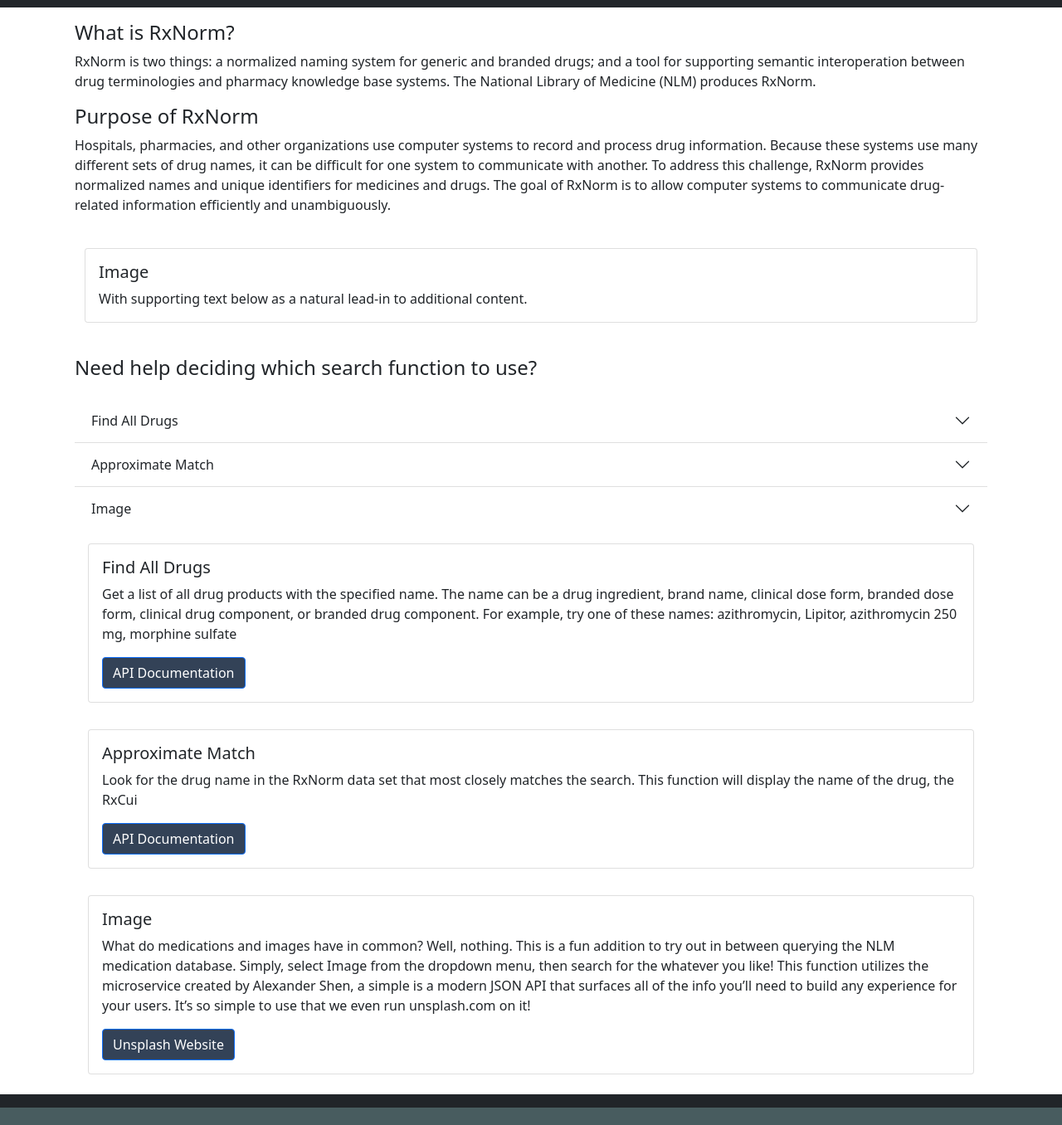
After one commit to chrismannina/med-magic, a Flask app: page /help in a window 1280 px wide. The commit adds this page. Shown: the part 317-1673 px from the top of the page at 83% size. Run offline with Flask 2, Linux system fonts and the light colour scheme.

Commit message:
updated webpages
changed css, added logos, updated web pages

```diff
--- a/app/templates/base.html
+++ b/app/templates/base.html
@@ -10,12 +10,19 @@
       integrity="sha384-1BmE4kWBq78iYhFldvKuhfTAU6auU8tT94WrHftjDbrCEXSU1oBoqyl2QvZ6jIW3"
       crossorigin="anonymous"
     />
+    <link rel="stylesheet" href="../static/style.css" />
     <title>{% block title %}{% endblock %}</title>
   </head>
   <body class="d-flex flex-column min-vh-100">
     <nav class="navbar navbar-expand-lg bg-dark navbar-dark">
-      <div class="container-fluid">
-        <a class="navbar-brand" href="#">MedMagic</a>
+      <div class="container">
+        <a class="navbar-brand" href="/">
+            <img
+            class="img-responsive"
+            src="../static/images/medmagic.png"
+            alt="cm"
+            />
+        </a>
         <button
           class="navbar-toggler"
           type="button"
@@ -28,38 +35,47 @@
           <span class="navbar-toggler-icon"></span>
         </button>
         <div class="collapse navbar-collapse" id="navbarNav">
-          <ul class="navbar-nav">
+          <ul class="navbar-nav ms-auto">
             <li class="nav-item">
-              <a class="nav-link active" aria-current="page" href="/">Home</a>
+              <a class="nav-link" href="/">Home</a>
             </li>
             <li class="nav-item">
               <a class="nav-link" href="/search">Search</a>
+            </li>
+            <li class="nav-item">
+              <a class="nav-link" href="/help">Help</a>
+            </li>
+            <li class="nav-item">
+              <a class="nav-link" href="/about">About</a>
             </li>
           </ul>
         </div>
       </div>
     </nav>
-<div class="container mt-auto">
-    {% block content %} {% endblock %}
-</div>
+    <div class="container mt-auto">{% block content %} {% endblock %}</div>
     <script
       src="https://cdn.jsdelivr.net/npm/bootstrap@5.1.3/dist/js/bootstrap.bundle.min.js"
       integrity="sha384-ka7Sk0Gln4gmtz2MlQnikT1wXgYsOg+OMhuP+IlRH9sENBO0LRn5q+8nbTov4+1p"
       crossorigin="anonymous"
     ></script>
 
-
-    <div class="mt-auto p-2 bg-dark text-white text-center">
-
+    <div class="mt-auto p-2 bg-dark text-white text-center"></div>
+  </body>
+  <footer class="text-center text-lg-start text-white">
+    <div
+      class="text-center small justify-content-between p-4"
+      style="background-color: #485c5f"
+    >
+      <span class="col-sm-3"
+        >Made with <em><3</em> by
+        <a href="https://github.com/chrismannina/med-magic" target="_blank">
+          <img
+            class="img-responsive"
+            src="../static/images/cm.png"
+            alt="cm"
+          />
+        </a>
+    </span>
     </div>
-  </body>
-  <footer
-  class="text-center text-lg-start text-white">
-
-<div
-     class="d-flex justify-content-between p-4"
-     style="background-color: #6351ce"
-     >
-</div>
-</footer>
+  </footer>
 </html>
--- /dev/null
+++ b/app/templates/help.html
@@ -0,0 +1,101 @@
+{% extends 'base.html' %}
+{% block title %}Help{% endblock %}
+{% block content %}
+
+<div class="row p-2">
+    <h4></h4>
+    <h4>What is RxNorm?</h4>
+    <p>RxNorm is two things: a normalized naming system for generic and branded drugs; and a tool for supporting semantic interoperation between drug terminologies and pharmacy knowledge base systems. The National Library of Medicine (NLM) produces RxNorm.</p>
+
+    <h4>Purpose of RxNorm</h4>
+    <p>Hospitals, pharmacies, and other organizations use computer systems to record and process drug information. Because these systems use many different sets of drug names, it can be difficult for one system to communicate with another. To address this challenge, RxNorm provides normalized names and unique identifiers for medicines and drugs. The goal of RxNorm is to allow computer systems to communicate drug-related information efficiently and unambiguously.</p>
+
+    <div class="col p-4">
+        <div class="card">
+          <div class="card-body">
+            <h5 class="card-title">Image</h5>
+            <p class="card-text">With supporting text below as a natural lead-in to additional content.</p>
+
+          </div>
+        </div>
+      </div>
+</div>
+<div class="row p-2">
+    <h4>Need help deciding which search function to use?</h4>
+</div>
+<div class="row p-2">
+    <div class="accordion accordion-flush" id="accordionFlushExample">
+        <div class="accordion-item">
+          <h2 class="accordion-header" id="flush-headingOne">
+            <button class="accordion-button collapsed" type="button" data-bs-toggle="collapse" data-bs-target="#flush-collapseOne" aria-expanded="false" aria-controls="flush-collapseOne">
+             Find All Drugs
+            </button>
+          </h2>
+          <div id="flush-collapseOne" class="accordion-collapse collapse" aria-labelledby="flush-headingOne" data-bs-parent="#accordionFlushExample">
+            <div class="accordion-body">Get a list of all drug products with the specified name. The name can be a drug ingredient, brand name, clinical dose form, branded dose form, clinical drug component, or branded drug component. For example, try one of these names: azithromycin, Lipitor, azithromycin 250 mg, morphine sulfate
+                <a href="https://lhncbc.nlm.nih.gov/RxNav/APIs/api-RxNorm.getDrugs.html" class="btn btn-primary" target="_blank" style="background-color: #334257">API Documentation</a></div>
+          </div>
+        </div>
+        <div class="accordion-item">
+          <h2 class="accordion-header" id="flush-headingTwo">
+            <button class="accordion-button collapsed" type="button" data-bs-toggle="collapse" data-bs-target="#flush-collapseTwo" aria-expanded="false" aria-controls="flush-collapseTwo">
+                Approximate Match
+            </button>
+          </h2>
+          <div id="flush-collapseTwo" class="accordion-collapse collapse" aria-labelledby="flush-headingTwo" data-bs-parent="#accordionFlushExample">
+            <div class="accordion-body">Look for the drug name in the RxNorm data set that most closely matches the search. This function will display the name of the drug, the RxCui
+                <a href="https://lhncbc.nlm.nih.gov/RxNav/APIs/api-RxNorm.getApproximateMatch.html" class="btn btn-primary" target="_blank" style="background-color: #334257">API Documentation</a></div>
+          </div>
+        </div>
+        <div class="accordion-item">
+          <h2 class="accordion-header" id="flush-headingThree">
+            <button class="accordion-button collapsed" type="button" data-bs-toggle="collapse" data-bs-target="#flush-collapseThree" aria-expanded="false" aria-controls="flush-collapseThree">
+                Image
+            </button>
+          </h2>
+          <div id="flush-collapseThree" class="accordion-collapse collapse" aria-labelledby="flush-headingThree" data-bs-parent="#accordionFlushExample">
+            <div class="accordion-body">What do medications and images have in common? Well, nothing. This is a fun addition to try out in between querying the NLM medication database. Simply, select Image from the
+                dropdown menu, then search for the whatever you like! This function utilizes the microservice created by Alexander Shen, a simple  is a modern JSON API that surfaces all of the info you’ll need to build any experience for your users. It’s so simple to use that we even run unsplash.com on it!
+
+            <a href="https://unsplash.com/" class="btn btn-primary" target="_blank" style="background-color: #334257">Unsplash Website</a></div>
+          </div>
+        </div>
+      </div>
+
+
+
+    <div class=""card-deck">
+
+    <div class="col p-3">
+      <div class="card">
+        <div class="card-body">
+          <h5 class="card-title">Find All Drugs</h5>
+          <p class="card-text">Get a list of all drug products with the specified name. The name can be a drug ingredient, brand name, clinical dose form, branded dose form, clinical drug component, or branded drug component. For example, try one of these names: azithromycin, Lipitor, azithromycin 250 mg, morphine sulfate</p>
+          <a href="https://lhncbc.nlm.nih.gov/RxNav/APIs/api-RxNorm.getDrugs.html" class="btn btn-primary" target="_blank" style="background-color: #334257">API Documentation</a>
+        </div>
+      </div>
+    </div>
+    <div class="col p-3">
+      <div class="card">
+        <div class="card-body">
+          <h5 class="card-title">Approximate Match</h5>
+          <p class="card-text">Look for the drug name in the RxNorm data set that most closely matches the search. This function will display the name of the drug, the RxCui</p>
+          <a href="https://lhncbc.nlm.nih.gov/RxNav/APIs/api-RxNorm.getApproximateMatch.html" class="btn btn-primary" target="_blank" style="background-color: #334257">API Documentation</a>
+        </div>
+      </div>
+    </div>
+    <div class="col p-3">
+        <div class="card">
+          <div class="card-body">
+            <h5 class="card-title">Image</h5>
+            <p class="card-text">What do medications and images have in common? Well, nothing. This is a fun addition to try out in between querying the NLM medication database. Simply, select Image from the
+                dropdown menu, then search for the whatever you like! This function utilizes the microservice created by Alexander Shen, a simple  is a modern JSON API that surfaces all of the info you’ll need to build any experience for your users. It’s so simple to use that we even run unsplash.com on it!
+            </p>
+            <a href="https://unsplash.com/" class="btn btn-primary" target="_blank" style="background-color: #334257">Unsplash Website</a>
+          </div>
+        </div>
+      </div>
+          </div>
+  </div>
+
+{% endblock %}
```
Also changed, not shown: app/templates/about.html (added, +101 -0 lines), app/templates/index.html (+32 -5 lines), app/templates/search.html (+18 -10 lines).
